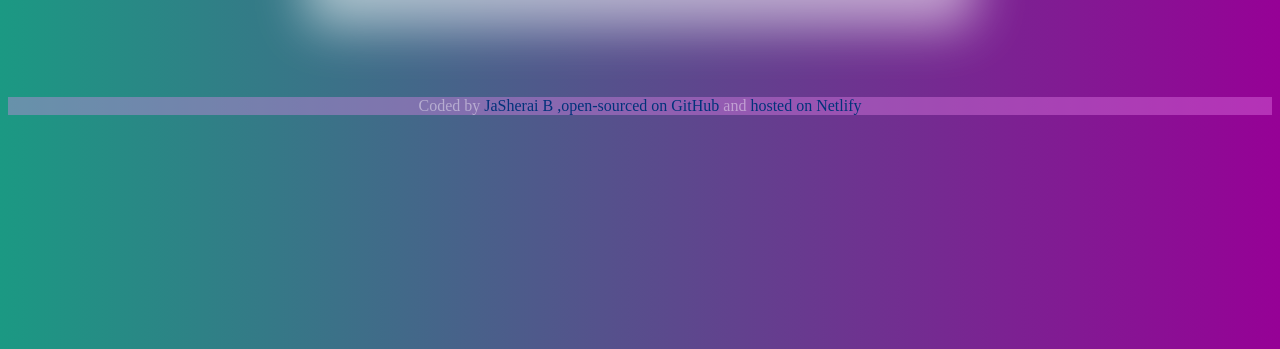
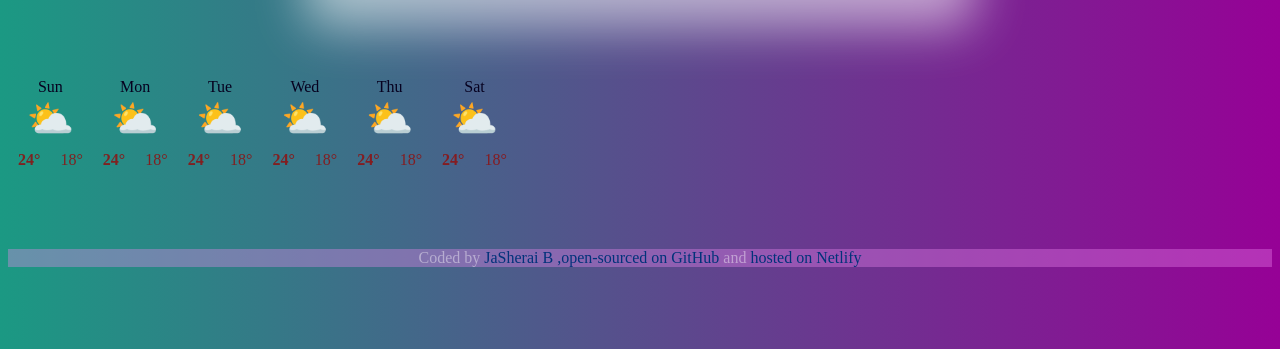
Before and after one commit to OmorfiKQ/Weather_App, a plain HTML site: page index.html in a window 1280 px wide. Shown: the part 451-800 px from the top of the page. Drawn offline with nearby package versions, Linux system fonts and the light colour scheme; no server answers; a web font is replaced by a local one.

Commit message:
Created forecastElement and modified JS and CSS

```diff
--- a/design.css
+++ b/design.css
@@ -83,6 +83,33 @@ main {
   font-size: 30px;
   margin-top: 6px;
 }
+
+.weather-forecast{
+  display: flex;}
+
+.weather-forecast-date {
+  text-align: center;
+  color: #06011f ;
+  font-size: 16px;
+  line-height: 20px;
+  margin-top: 60px;
+}
+
+.weather-forecast-icon {
+  font-size: 38px;
+  text-align: center;
+}
+.weather-forecast-temps {
+   color: #8d1111de;
+  text-align: center;
+  display: flex;
+  justify-content: center;
+  margin-top: 10px;
+}
+
+.weather-forecast-temp {
+  padding: 0 10px;}
+
 footer {
   background: #ed86f15b;
   display: block;
--- a/direct.js
+++ b/direct.js
@@ -1,14 +1,3 @@
-function searchSubmission(event) {
-  event.preventDefault();
-  let searchBox = document.querySelector("#search-form-input");
-  let city = searchBox.value;
-
-  let apiKey = "o43fad540acb9b0t06a993fb7c4f5697";
-  let apiUrl = `https://api.shecodes.io/weather/v1/current?query=${city}&key=${apiKey}&units=imperial`;
-
-  axios.get(apiUrl).then(displayWeather);
-}
-
 function displayWeather(response) {
   let temperatureElement = document.querySelector("#current-temperature");
   let temperature = Math.round(response.data.temperature.current);
@@ -18,7 +7,7 @@ function displayWeather(response) {
   let windSpeedElement = document.querySelector("#wind-speed");
   let iconElement = document.querySelector("#icon");
   let icon = `<img src="${response.data.condition.icon_url}" class="weather-app-icon"  />`;
-  let currentDateELement = document.querySelector("#current-date");
+  let currentDateELement = document.querySelector("#date-time");
   let currentDate = new Date(response.data.time * 1000);
 
 
@@ -36,6 +25,15 @@ function displayWeather(response) {
 function formatDate(date) {
   let minutes = date.getMinutes();
   let hours = date.getHours();
+  let days = [
+    "Sunday",
+    "Monday",
+    "Tuesday",
+    "Wednesday",
+    "Thursday",
+    "Friday",
+    "Saturday",
+  ];
   let day = date.getDay();
 
   if (minutes < 10) {
@@ -46,19 +44,51 @@ function formatDate(date) {
     hours = `0${hours}`;
   }
 
-  let days = [
-    "Sunday",
-    "Monday",
-    "Tuesday",
-    "Wednesday",
-    "Thursday",
-    "Friday",
-    "Saturday",
-  ];
-
   let formattedDay = days[day];
   return `${formattedDay} ${hours}:${minutes}`;
 }
 
+function searchCity(city) {
+  let apiKey = "o43fad540acb9b0t06a993fb7c4f5697";
+  let apiUrl = `https://api.shecodes.io/weather/v1/current?query=${city}&key=${apiKey}&units=imperial`;
+  axios.get(apiUrl).then(displayWeather);
+}
+
+city = "Miami";
+searchCity(city);
+
+function searchSubmission(event) {
+  event.preventDefault();
+  let searchBox = document.querySelector("#search-form-input");
+  searchCity(searchBox.value);
+}
+
+function displayForecast() {
+  let days = ["Sun", "Mon", "Tue", "Wed", "Thu", "Sat"];
+  let forecastHtml = "";
+
+  days.forEach(function (day) {
+    forecastHtml =
+      forecastHtml +
+      `
+  <div class="weather-forecast-day">
+    <div class="weather-forecast-date">${day}</div>
+    <div class="weather-forecast-icon">⛅</div>
+    <div class="weather-forecast-temps">
+      <div class="weather-forecast-temp">
+        <strong>24°</strong>
+      </div>
+       <div class="weather-forecast-temp">18°</div>
+    </div>
+  </div>
+`;
+  });
+
+  let forecastElement = document.querySelector("#forecast");
+  forecastElement.innerHTML = forecastHtml;
+}
+
 let searchFormSelector = document.querySelector("#search-form");
 searchFormSelector.addEventListener("submit", searchSubmission);
+
+displayForecast();
--- a/index.html
+++ b/index.html
@@ -36,7 +36,7 @@
           <h1 class="weather-app-city" id="city">Paris</h1>
 
           <p class="weather-app-details" id="app-details">
-            <span id="current-date"></span>,
+            <span id="date-time"></span>,
             <span id="description"></span>
             <br />
             Humidity: <strong id="humidity">87%</strong>, Wind:
@@ -49,6 +49,8 @@
           <div class="weather-app-unit">°F</div>
         </div>
       </div>
+      <div class="weather-forecast" id="forecast">
+
     </main>
 
     <footer>
```
